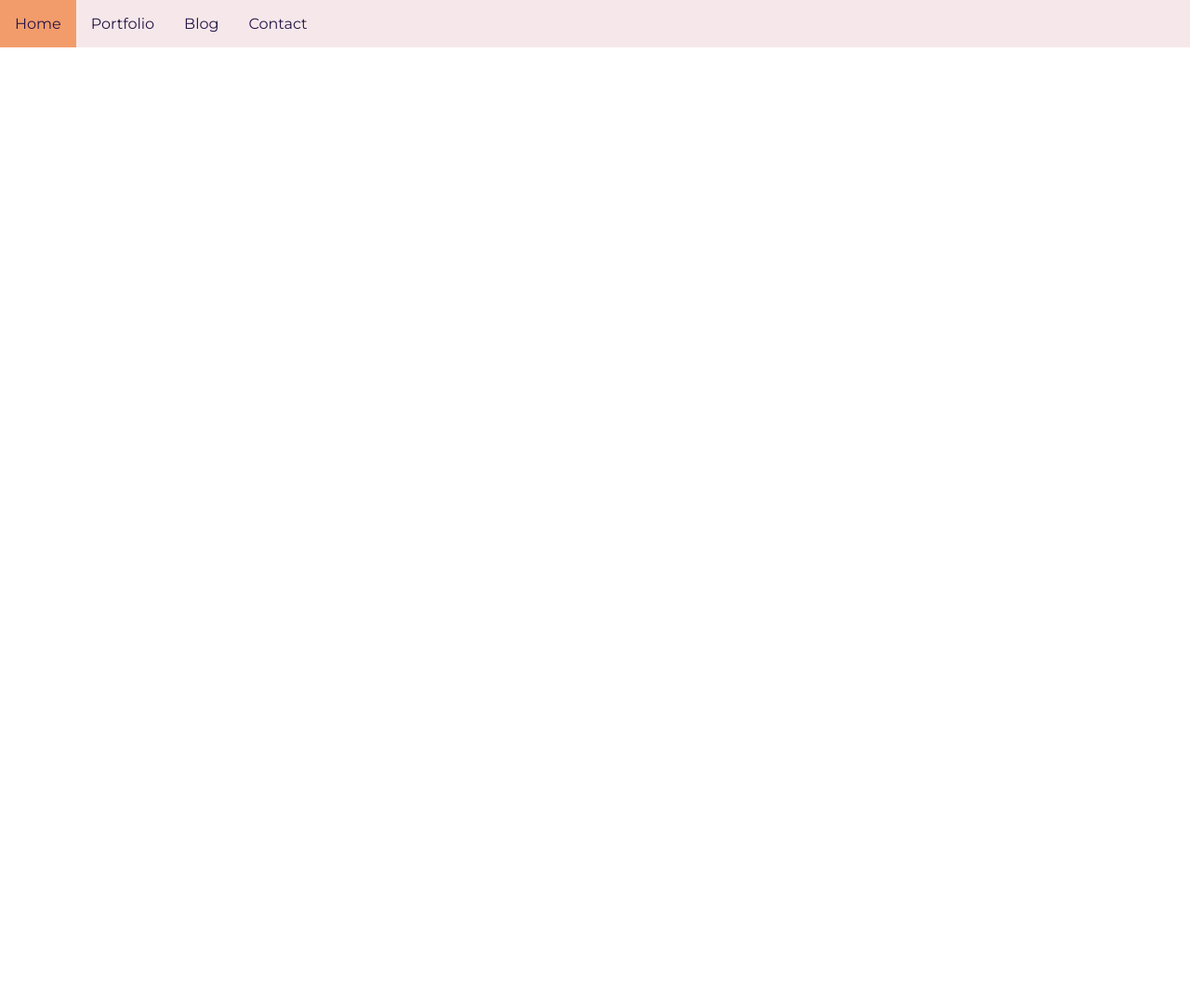
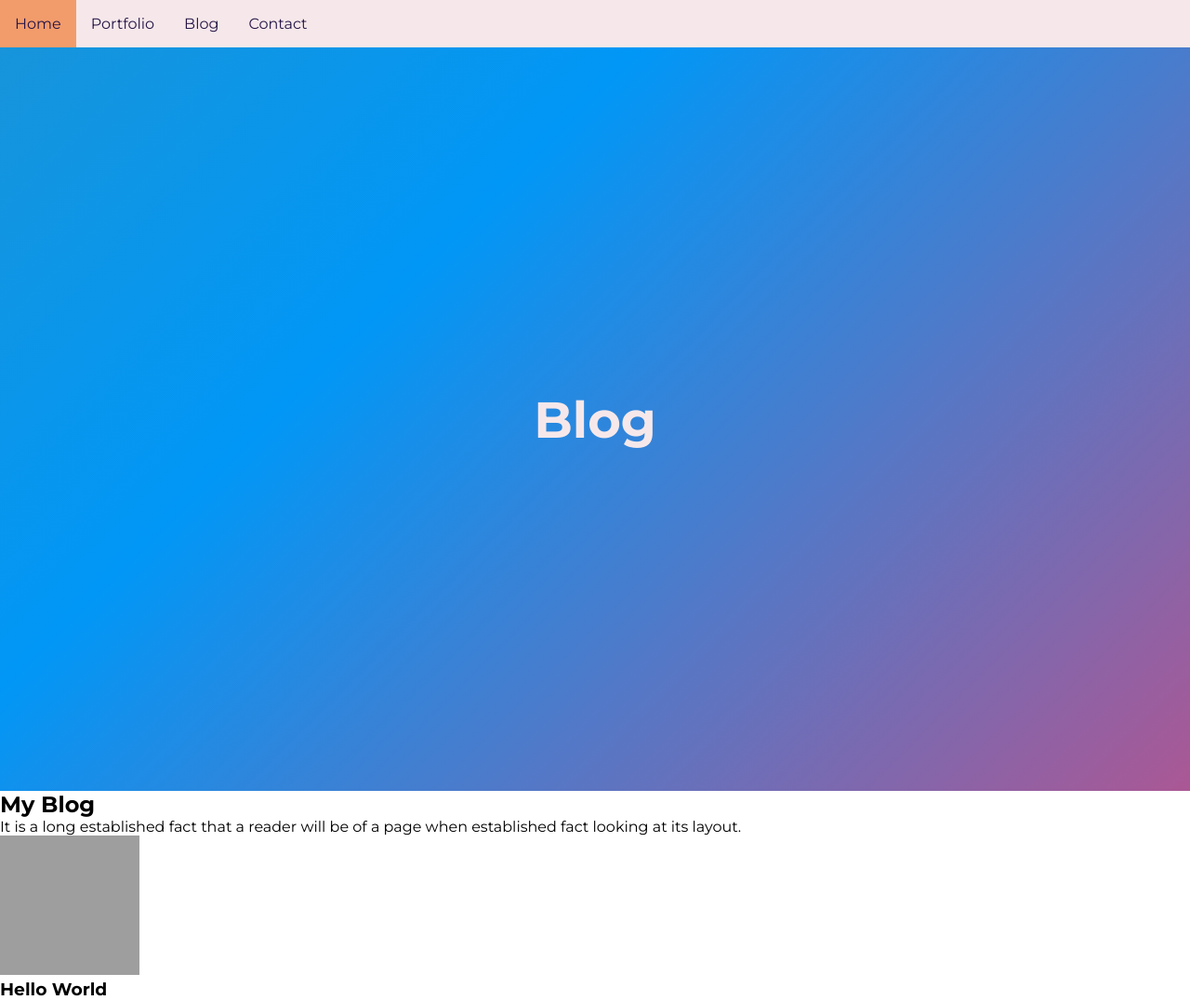
Before and after one commit to alex1092/portfolio, a plain HTML site: page blog.html in a window 1280 px wide. Shown: the whole page at 93% size. Before the commit the page ends 800 px from the top, so only its background shows below. Drawn offline with Linux system fonts and the light colour scheme; grey boxes are pictures that could not be loaded.

Commit message:
added a blog

```diff
--- a/blog.html
+++ b/blog.html
@@ -1,17 +1,14 @@
 <!DOCTYPE html>
 <html lang="en">
-
   <head>
-    <meta charset="UTF-8">
-    <meta name="viewport" content="width=device-width, initial-scale=1.0">
+    <meta charset="UTF-8" />
+    <meta name="viewport" content="width=device-width, initial-scale=1.0" />
     <title>Alex Little Blog</title>
-    <link rel="stylesheet" href="style.css">
+    <link rel="stylesheet" href="style.css" />
   </head>
 
   <body>
-
     <div id="container">
-
       <!-- container-->
       <nav>
         <ul>
@@ -21,9 +18,25 @@
           <li><a href="./contact.html">Contact</a></li>
         </ul>
       </nav>
-
-
+      <header id="blog-header">
+        <h1>Blog</h1>
+      </header>
+      <div class="blog-parent">
+        <div class="blog-intro-text">
+          <h2>My Blog</h2>
+          <p>
+            It is a long established fact that a reader will be of a page when
+            established fact looking at its layout.
+          </p>
+        </div>
+        <div class="blog-post1">
+          <div class="blog-container">
+            <img src="http://placekitten.com/150/150" alt="">
+            <h3>Hello World</h3></div>
+        </div>
+        <div class="blog-post2"><div class="blog-container"></div></div>
+        <div class="blog-post3"><div class="blog-container"></div></div>
+      </div>
     </div>
   </body>
-
 </html>
--- a/style.css
+++ b/style.css
@@ -293,3 +293,7 @@ form {
     background-color: lightblue;
     height: 300px;
   }
+
+}
+
+/* Start of blog page */
```
Lines whose indentation alone changed are shown as unchanged.
